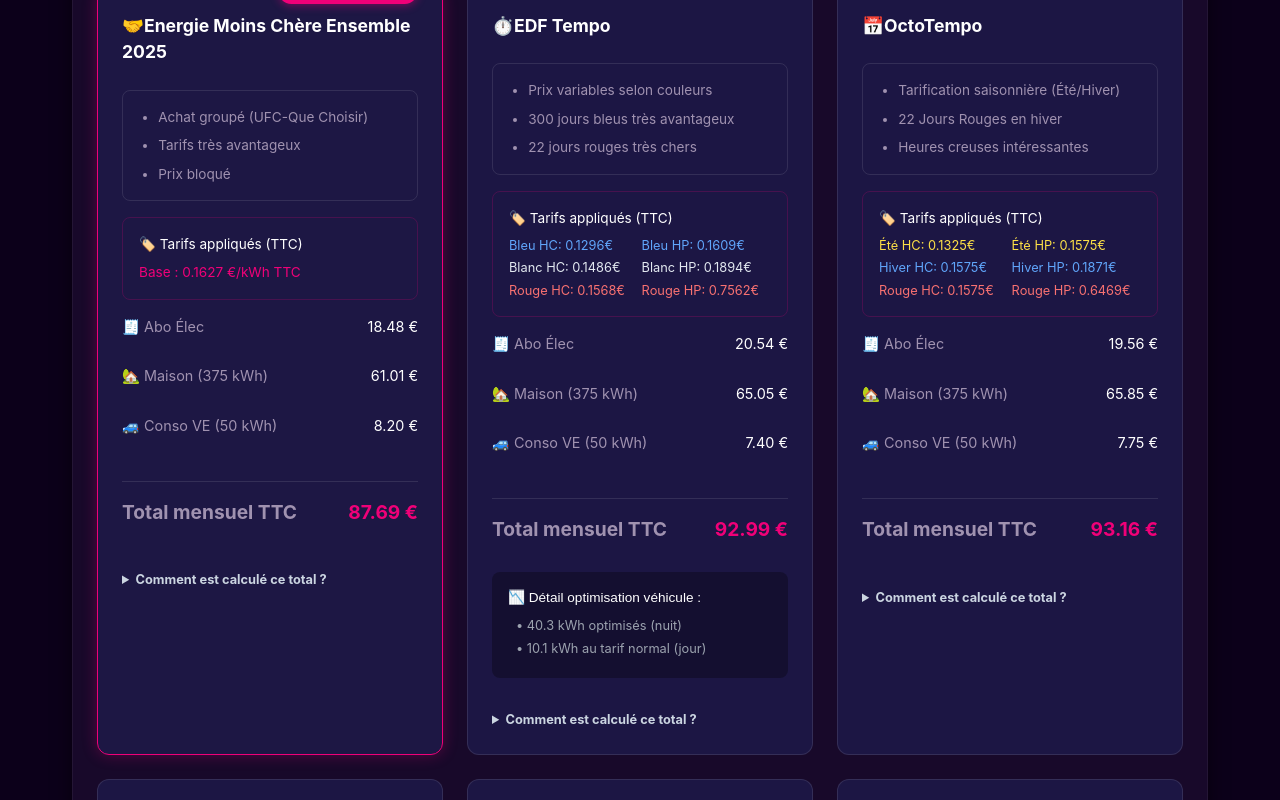
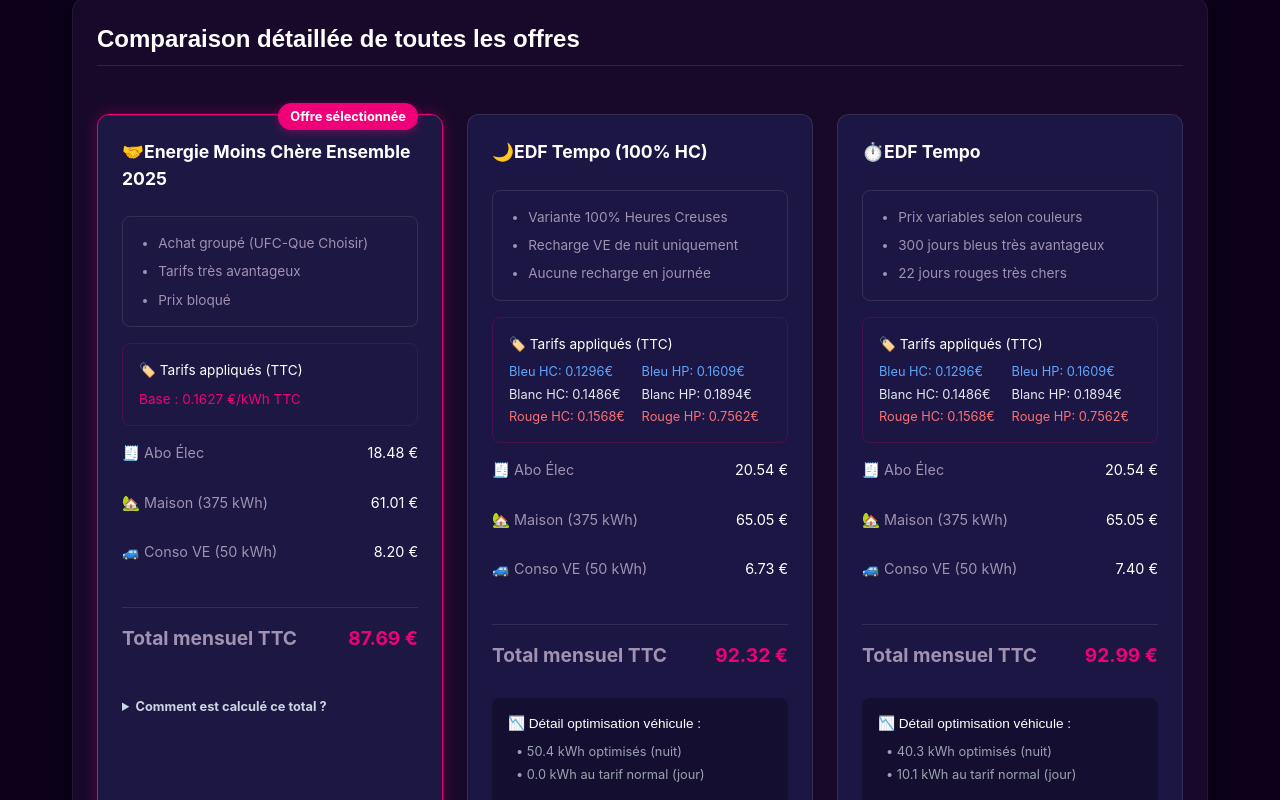
Before and after one commit to almoha73/comparateur-VE, a React (Vite) app: page / in a window 1280 px wide. Shown: the part 2080-2880 px from the top of the page. Built offline with nearby package versions, Linux system fonts and the light colour scheme.

Commit message:
feat: add Tempo 100% HC variant to comparison chart and details

```diff
--- a/src/App.jsx
+++ b/src/App.jsx
@@ -128,6 +128,21 @@
         bonus: 0,
         flatRate: 0,
         features: ["Prix variables selon couleurs", "300 jours bleus très avantageux", "22 jours rouges très chers"]
+      },
+      {
+        id: 'edf-tempo-100hc',
+        name: 'EDF Tempo (100% HC)',
+        subscription: pSubscription * 1.05, // Approximated Tempo sub
+        isTempo: true,
+        isTempo100HC: true,
+        rates: {
+          blueHC: 0.1296, blueHP: 0.1609,
+          whiteHC: 0.1486, whiteHP: 0.1894,
+          redHC: 0.1568, redHP: 0.7562
+        },
+        bonus: 0,
+        flatRate: 0,
+        features: ["Variante 100% Heures Creuses", "Recharge VE de nuit uniquement", "Aucune recharge en journée"]
       }
     ];
 
@@ -139,8 +154,8 @@
 
       const homeHC = homeConsumption * ((100 - homeHpRatio) / 100);
       const homeHP = homeConsumption * (homeHpRatio / 100);
-      const evHC = yearlyEvConsumption * 0.8;
-      const evHP = yearlyEvConsumption * 0.2;
+      const evHC = offer.isTempo100HC ? yearlyEvConsumption : yearlyEvConsumption * 0.8;
+      const evHP = offer.isTempo100HC ? 0 : yearlyEvConsumption * 0.2;
 
       const monthlyHomeKwh = homeConsumption / 12;
       const monthlyEvKwh = yearlyEvConsumption / 12;
--- a/src/components/CalculationDetails.jsx
+++ b/src/components/CalculationDetails.jsx
@@ -74,6 +74,21 @@
           <div style={{ backgroundColor: '#f1f5f9', padding: '1rem', borderRadius: '4px', fontWeight: 'bold' }}>
             TOTAL ANNUEL TEMPO : 1 373,68 €<br/>
             MENSUALITÉ LISSÉE TEMPO : 114,48 € / mois
+          </div>
+
+          <div style={{ marginTop: '1.5rem', padding: '1rem', borderLeft: '4px solid #3b82f6', backgroundColor: '#eff6ff', borderRadius: '0 4px 4px 0', fontSize: '0.9rem' }}>
+            <h4 style={{ marginTop: 0, marginBottom: '0.5rem', color: '#1e40af' }}>Variante : Si le client recharge 100% en Heures Creuses</h4>
+            <p style={{ margin: 0 }}>
+              Si le client s'assure de ne jamais brancher son véhicule en Heures Pleines (2 880 kWh rechargés exclusivement de nuit) :
+            </p>
+            <ul style={{ paddingLeft: '1.5rem', marginTop: '0.5rem', marginBottom: '0.5rem' }}>
+              <li><strong>Véhicule (VE) :</strong> 2 880 kWh × 0,13347 € = 384,39 € / an (au lieu de 422,78 €)</li>
+              <li><strong>TOTAL ANNUEL TEMPO :</strong> 249,86 + 701,04 + 384,39 = <strong>1 335,29 €</strong></li>
+              <li><strong>MENSUALITÉ LISSÉE TEMPO : 111,27 € / mois</strong></li>
+            </ul>
+            <p style={{ margin: 0, fontStyle: 'italic', color: '#475569' }}>
+              À noter : Avec Intelligent Octopus, le coût final de recharge reste contractuellement plafonné à 0,08 € / kWh grâce à la cagnotte. La mensualité Octopus reste donc à 101,10 € / mois. Intelligent Octopus reste le plus économique, avec plus de flexibilité.
+            </p>
           </div>
 
           <hr style={{ margin: '1.5rem 0', borderColor: '#e2e8f0' }} />
--- a/src/components/OfferComparison.jsx
+++ b/src/components/OfferComparison.jsx
@@ -22,6 +22,7 @@
                 {offer.id === 'octotempo' && '📅'}
                 {offer.id === 'drive-pack' && '🚘'}
                 {offer.id === 'edf-tempo' && '⏱️'}
+                {offer.id === 'edf-tempo-100hc' && '🌙'}
                 {offer.name}
               </div>
 
```
